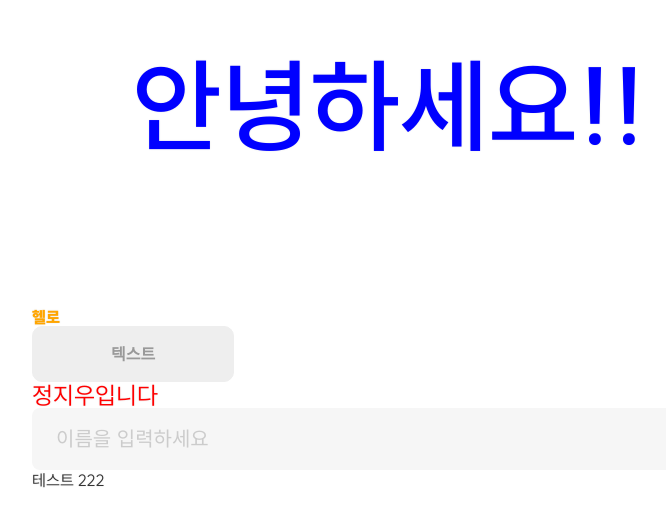
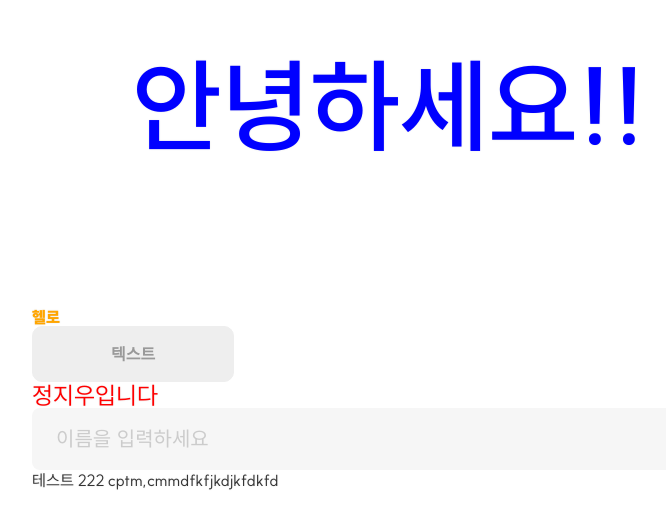
Before and after one commit to sunny0419/portfolio, a React (Create React App) app: page /main in a window 1280 px wide. Shown: the part 146-674 px from the top of the page, without its empty margins (208-874 px from the left). Built offline with nearby package versions, Linux system fonts and the light colour scheme.

Commit message:
feat: 테스트

```diff
--- a/src/pages/main/Main.jsx
+++ b/src/pages/main/Main.jsx
@@ -21,6 +21,7 @@ const Main = () => {
 
 
             테스트 222
+            cptm,cmmdfkfjkdjkfdkfd
         </section>
     );
 };
```
